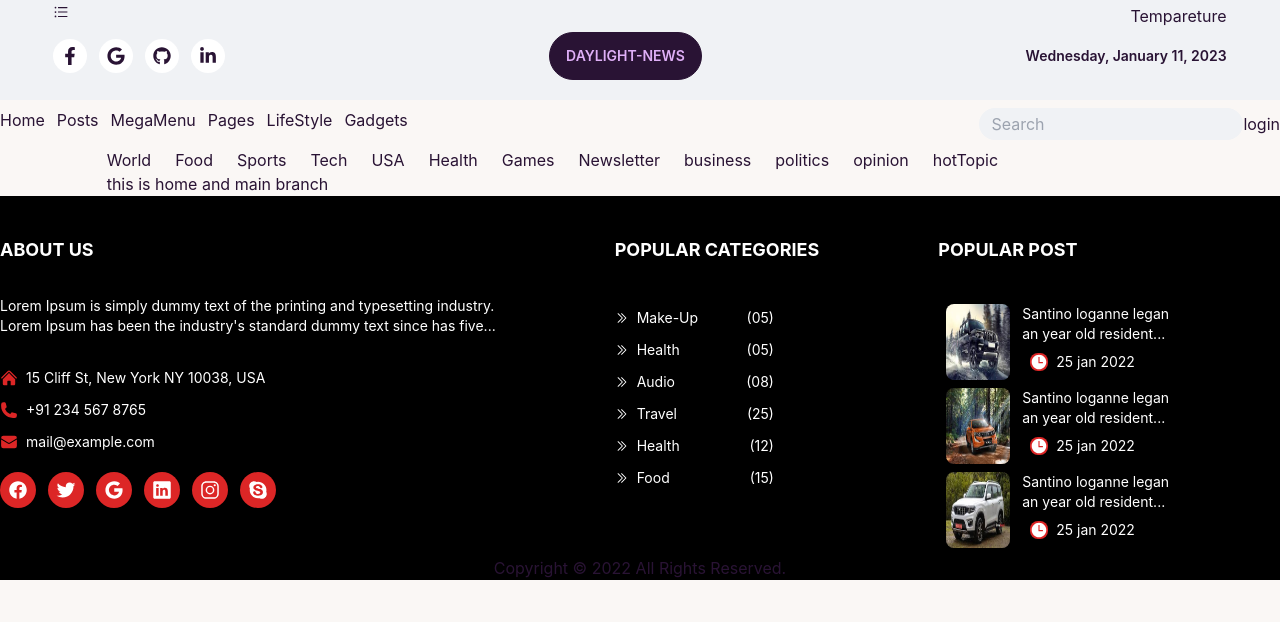
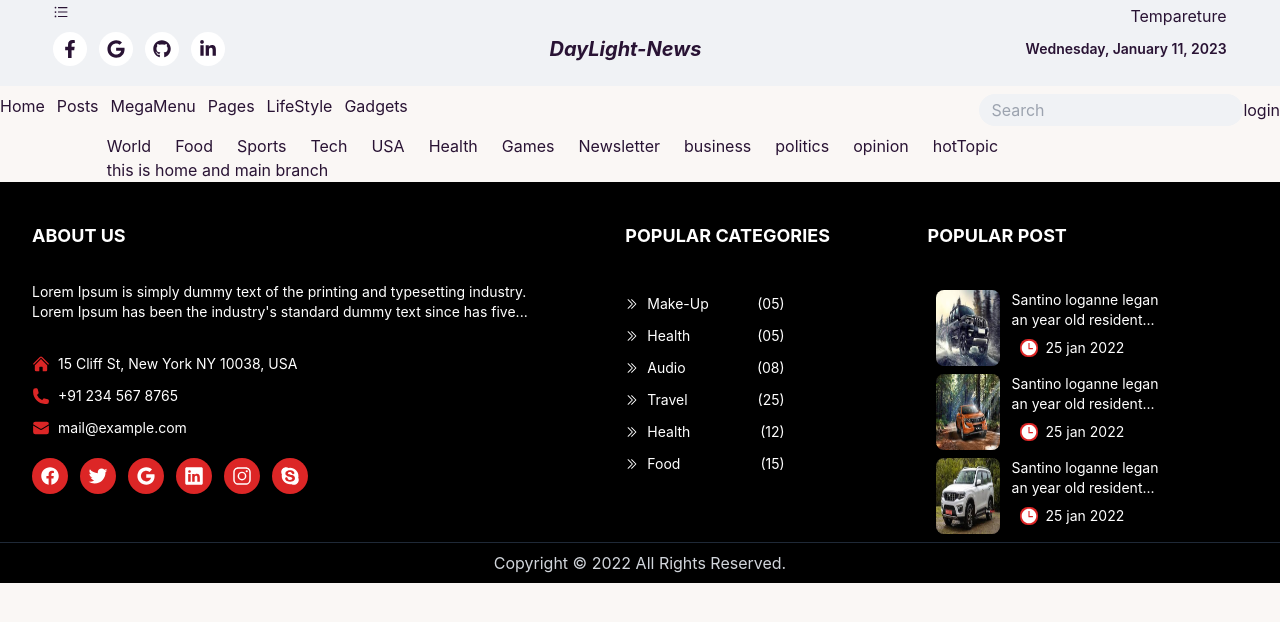
Before and after one commit to amit-sarker-00/DaylightNews, a React (Create React App) app: page / in a window 1280 px wide. Shown: the top 622 px of the page. Built offline with nearby package versions, Linux system fonts and the light colour scheme; no server answers.

Commit message:
fotter changes widht

```diff
--- a/src/Pages/Shared/Footer.js
+++ b/src/Pages/Shared/Footer.js
@@ -24,7 +24,7 @@ import car3 from "../../assest/Footer img/car 4.jfif";
 const Footer = () => {
   return (
     <div className=" bg-black">
-      <footer className="footer pt-10 max-w-[1440px] mx-auto  text-white ">
+      <footer className="footer pt-10 lg:px-8 px-3 mx-auto  text-white ">
         {/* ---------------------about us --------------------  */}
         <div>
           <span className=" font-bold text-lg pb-6">ABOUT US</span>
@@ -190,7 +190,7 @@ const Footer = () => {
           </div>
         </div>
       </footer>
-      <div className="text-center">
+      <div className="text-center py-2 text-gray-300 border-t border-gray-800 ">
         <p>Copyright © 2022 All Rights Reserved.</p>
       </div>
     </div>
--- a/src/Pages/Shared/Navbar.js
+++ b/src/Pages/Shared/Navbar.js
@@ -65,7 +65,7 @@ const Navbar = () => {
               </ul>
             </div>
             <div>
-              <h1 className="btn ">DayLight-News</h1>
+              <h1 className="text-xl font-bold italic "><a href="/">DayLight-News</a></h1>
             </div>
             <div>
               <h1 className="text-sm font-semibold">{currentDate}</h1>
--- a/src/Routes/routes.js
+++ b/src/Routes/routes.js
@@ -19,7 +19,7 @@ export const router = createBrowserRouter([
         children: [
           {
             path: "/account",
-            element: <Welcome />,
+            element: <Accounts />,
 
           },
         ],
```
